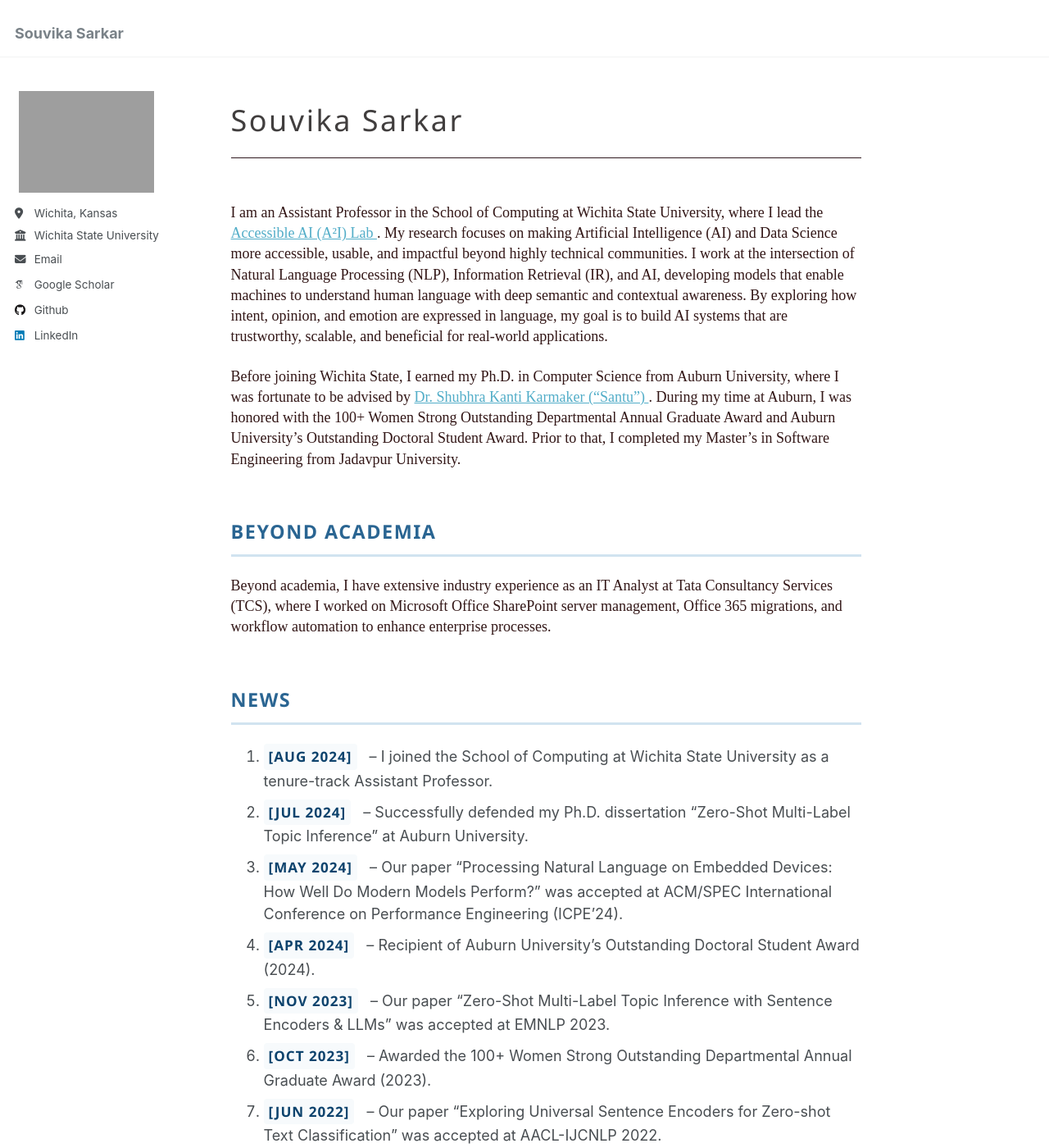
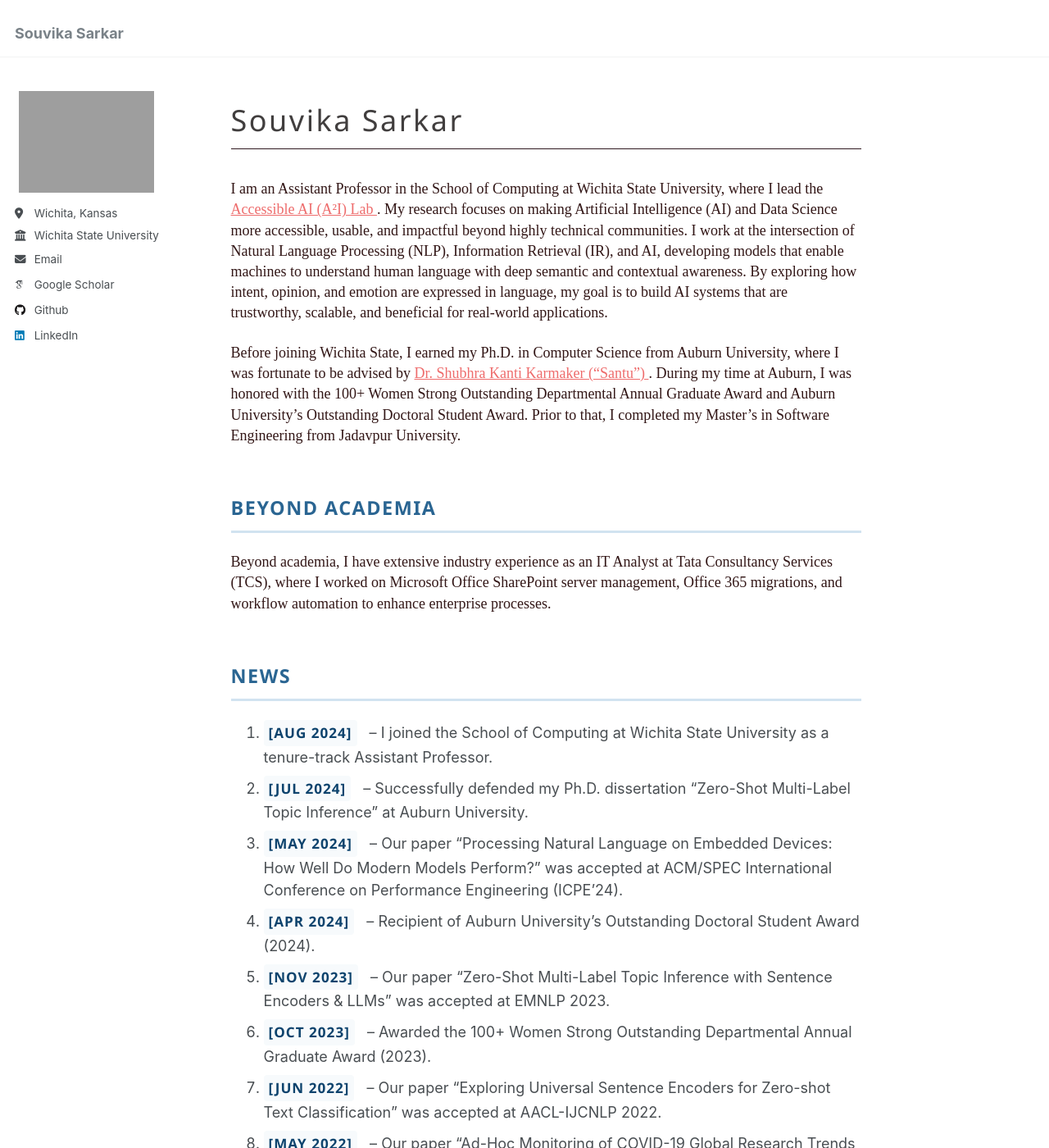
Before and after one commit to Souvika/souvika.github.io, a Jekyll site: the page built from _pages/about.md, in a window 1280 px wide and 1400 px high. Shown: the whole window at 82% size. Built offline with Jekyll 4.4.1, drawn with Linux system fonts in a browser that asks for light colours; some web fonts are replaced.

Commit message:
Update links

```diff
--- a/_pages/about.md
+++ b/_pages/about.md
@@ -9,9 +9,9 @@ redirect_from:
 
 <div class="main-title">Souvika Sarkar</div>
 
-I am an Assistant Professor in the School of Computing at Wichita State University, where I lead the <a href=""> Accessible AI (A²I) Lab </a>. My research focuses on making Artificial Intelligence (AI) and Data Science more accessible, usable, and impactful beyond highly technical communities. I work at the intersection of Natural Language Processing (NLP), Information Retrieval (IR), and AI, developing models that enable machines to understand human language with deep semantic and contextual awareness. By exploring how intent, opinion, and emotion are expressed in language, my goal is to build AI systems that are trustworthy, scalable, and beneficial for real-world applications.
+I am an Assistant Professor in the School of Computing at Wichita State University, where I lead the <a href="" class="hyperlink"> Accessible AI (A²I) Lab </a>. My research focuses on making Artificial Intelligence (AI) and Data Science more accessible, usable, and impactful beyond highly technical communities. I work at the intersection of Natural Language Processing (NLP), Information Retrieval (IR), and AI, developing models that enable machines to understand human language with deep semantic and contextual awareness. By exploring how intent, opinion, and emotion are expressed in language, my goal is to build AI systems that are trustworthy, scalable, and beneficial for real-world applications.
 
-Before joining Wichita State, I earned my Ph.D. in Computer Science from Auburn University, where I was fortunate to be advised by <a href="https://karmake2.github.io/"> Dr. Shubhra Kanti Karmaker (“Santu”) </a>. During my time at Auburn, I was honored with the 100+ Women Strong Outstanding Departmental Annual Graduate Award and Auburn University’s Outstanding Doctoral Student Award. Prior to that, I completed my Master’s in Software Engineering from Jadavpur University.
+Before joining Wichita State, I earned my Ph.D. in Computer Science from Auburn University, where I was fortunate to be advised by <a href="https://karmake2.github.io/" class="hyperlink"> Dr. Shubhra Kanti Karmaker (“Santu”) </a>. During my time at Auburn, I was honored with the 100+ Women Strong Outstanding Departmental Annual Graduate Award and Auburn University’s Outstanding Doctoral Student Award. Prior to that, I completed my Master’s in Software Engineering from Jadavpur University.
 
 <div class="section-header">Beyond Academia</div>
 Beyond academia, I have extensive industry experience as an IT Analyst at Tata Consultancy Services (TCS), where I worked on Microsoft Office SharePoint server management, Office 365 migrations, and workflow automation to enhance enterprise processes.
--- a/_sass/_base.scss
+++ b/_sass/_base.scss
@@ -345,12 +345,18 @@ nav {
   font-weight: 350;
   font-size: 2.0rem;
   color: #413e3e; /* a professional muted blue */
-  margin: 0 0 1.5em 0;
-  padding-bottom: 0.5em;
+  margin: 0 0 1em 0;
+  padding-bottom: 0.2em;
   border-bottom: 0.5px solid #301920; /* soft accent underline */
   text-transform: none;
   letter-spacing: 2.5px;
 }
+
+.hyperlink {
+  color: #ee6c6c;
+  text-decoration: none;
+}
+
 
 /*
    Global animation transition
```
